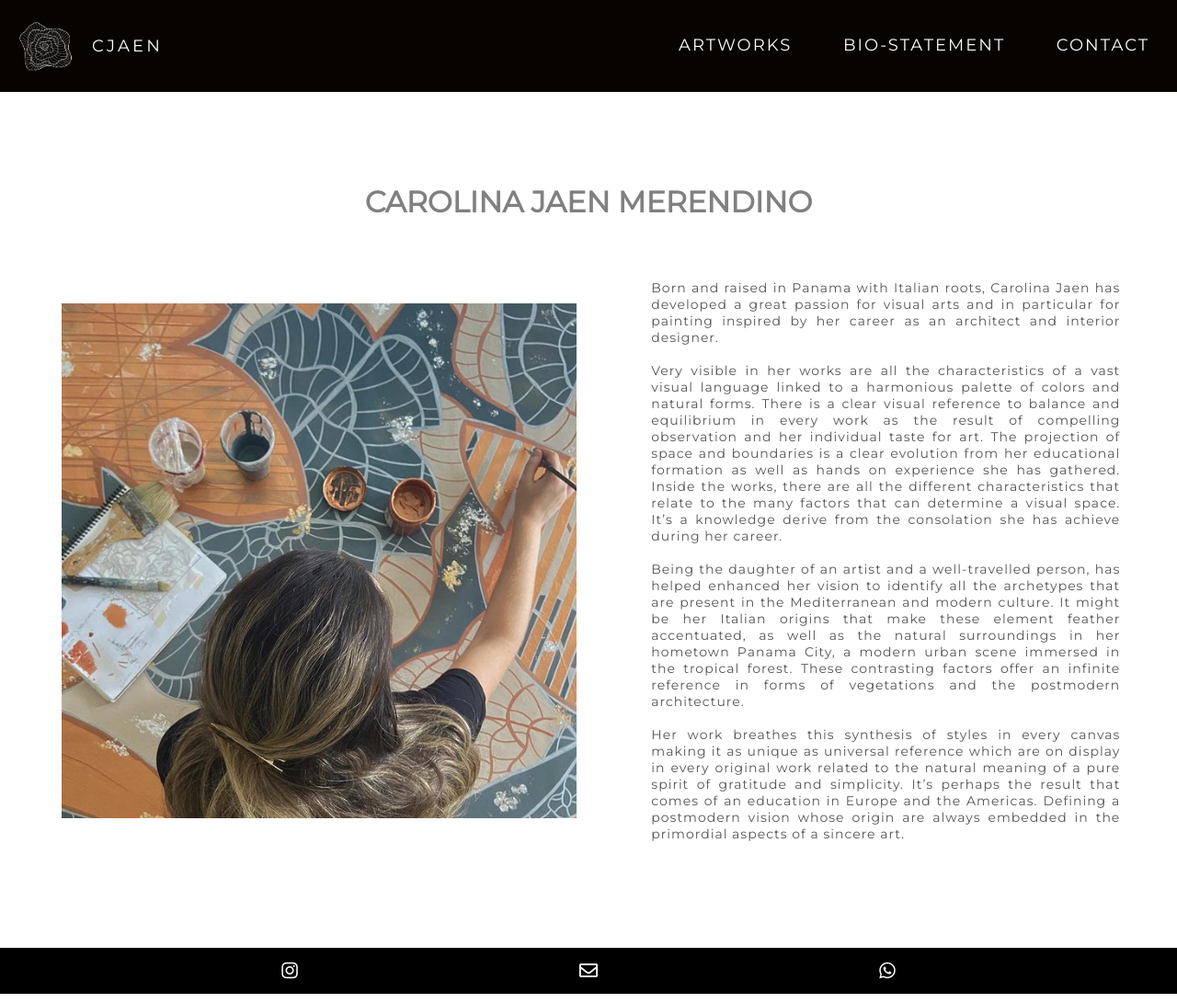
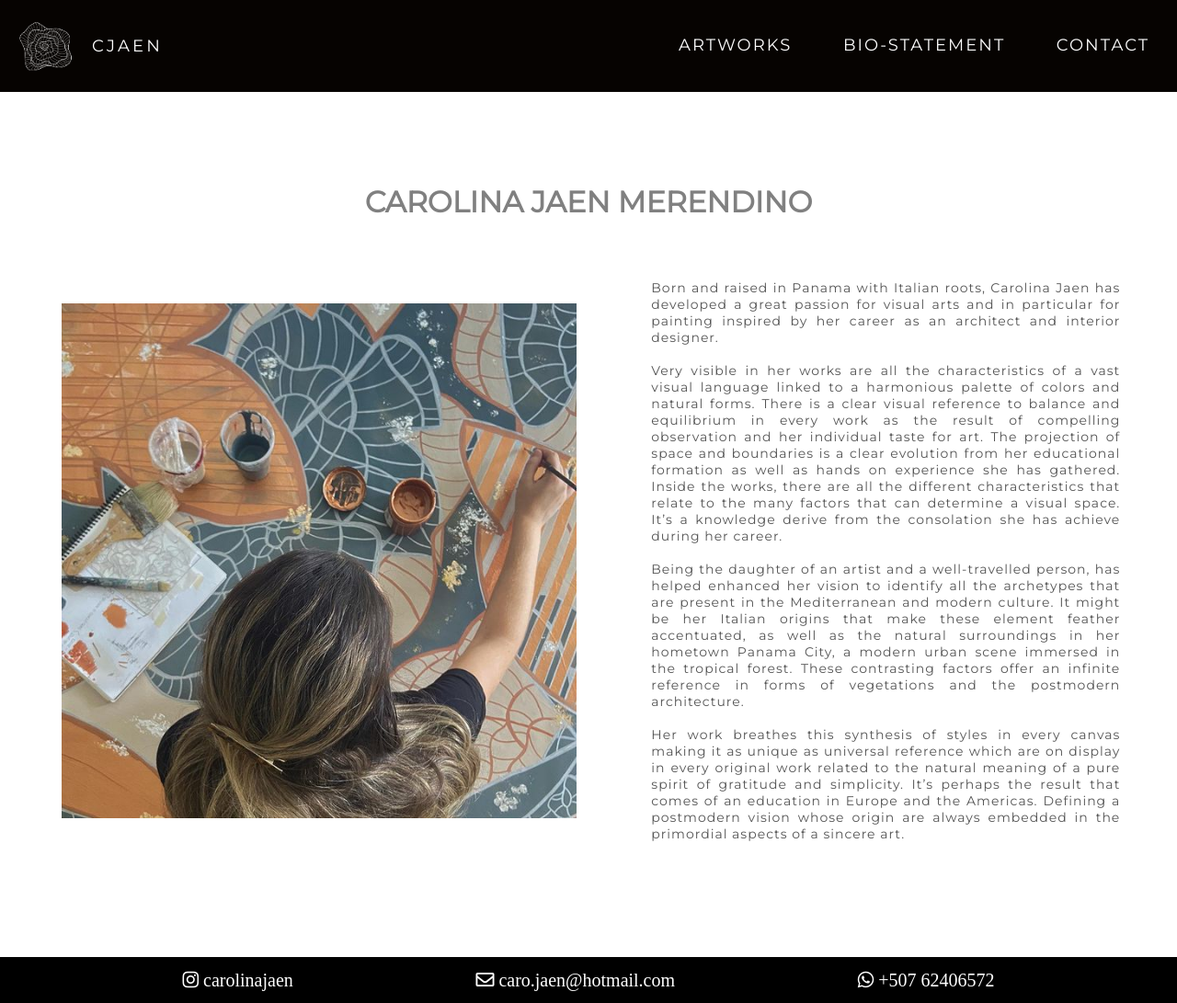
Before and after one commit to cvargas31/cjaenart-portfolio, a plain HTML site: page pages/about_me.html in a window 1280 px wide. Shown: the whole page at 92% size. Drawn offline with Linux system fonts and the light colour scheme.

Commit message:
footer fix

```diff
--- a/css/components/about-me.css
+++ b/css/components/about-me.css
@@ -56,7 +56,10 @@
   display: flex;
   flex-direction: column;
   justify-content: center;
-  align-items: center;
+  align-items: inherit;
+  position: absolute;
+  width: 100%;
+  bottom: 0;
 }
 
 .footer-links {
--- a/css/style.css
+++ b/css/style.css
@@ -14,7 +14,12 @@
   box-sizing: border-box;
 }
 
+html {
+  position: relative;
+  min-height: 100%;
+}
 body {
   font-family: 'Montserrat', sans-serif;
   overflow-x: hidden;
+  padding-bottom: 60px;
 }
--- a/pages/about_me.html
+++ b/pages/about_me.html
@@ -85,17 +85,17 @@
         </div>
       </div>
     </main>
-    <footer>
-      <div class="footer">
+    <footer class="footer">
+      <div>
         <div class="footer-links">
           <div class="footer-card">
-            <a href="https://www.instagram.com/carolinajaen/" target="blank"><i class="fab fa-instagram"></i></a>
+            <a href=""><i class="fab fa-instagram"> carolinajaen</i></a>
           </div>
           <div class="footer-card">
-            <a href ="mailto: caro.jaen@hotmail.com" target="blank"><i class="far fa-envelope"></i></a>
+            <a href=""><i class="far fa-envelope"> caro.jaen@hotmail.com</i></a>
           </div>
           <div class="footer-card">
-            <a href="https://wa.me/+50762406572" target="blank"><i class="fab fa-whatsapp"></i></a>
+            <a href=""><i class="fab fa-whatsapp"> +507 62406572</i></a>
           </div>
         </div>
       </div>
```
Also changed, not shown: pages/artwork.html (+2 -2 lines).
